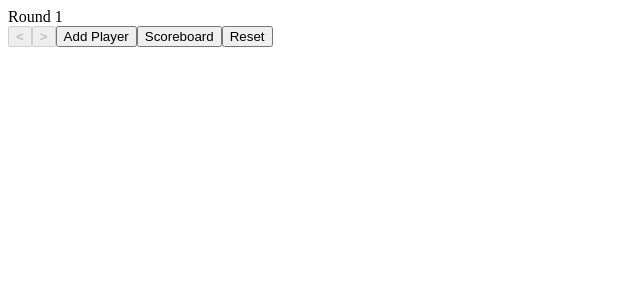
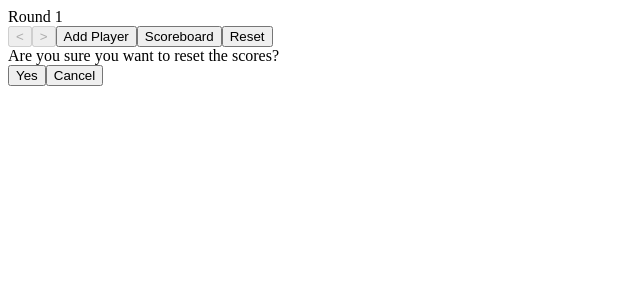
Before and after one commit to raylopez509/flip7, a React (Vite) app: page / in a window 1280 px wide. Both pictures are taken after a click on the button "Reset". Shown: the top 300 px of the page, without its empty margins (0-640 px from the left). Built offline with nearby package versions, Linux system fonts and the light colour scheme.

Commit message:
added confirmModal for resetting and deletings players

```diff
--- a/src/App.jsx
+++ b/src/App.jsx
@@ -2,6 +2,8 @@ import { useEffect, useState } from 'react';
 import './App.css';
 import PlayerRow from './PlayerRow';
 import ScoreboardButton from './ScoreboardButton';
+import ConfirmModal from './ConfirmModal';
+import { createPortal } from 'react-dom';
 
 function App() {
   const createEmptyRound = () => ({
@@ -21,6 +23,7 @@ function App() {
   const [players, setPlayers] = useState(
     savedPlayers ? JSON.parse(savedPlayers) : [],
   );
+  const [showConfirmModal, setConfirmModal] = useState(false);
   useEffect(() => {
     localStorage.setItem('players', JSON.stringify(players));
   }, [players]);
@@ -165,6 +168,8 @@ function App() {
     setPlayers(resetPlayers);
   };
 
+
+
   return (
     <>
       <div>Round {currentRound}</div>
@@ -178,11 +183,23 @@ function App() {
 
       <button onClick={handleAddPlayer}>Add Player</button>
 
-      {/* <button onClick={showScoreBoard}>Show Scores</button> */}
-
       <ScoreboardButton showScoreBoard={showScoreBoard}></ScoreboardButton>
 
-      <button onClick={() => resetScores()}>Reset</button>
+      <button onClick={() => setConfirmModal(true)}>Reset</button>
+      {
+        showConfirmModal && createPortal(
+          <ConfirmModal
+            message="Are you sure you want to reset the scores?"
+            onConfirm={() => {
+              resetScores();
+              setConfirmModal(false);
+              }
+            }
+            onClose={() => setConfirmModal(false)}
+          ></ConfirmModal>,
+          document.body
+        )
+      }
 
       {players.map((player) => (
         <PlayerRow
--- /dev/null
+++ b/src/ConfirmModal.jsx
@@ -0,0 +1,9 @@
+export default function ConfirmModal({ message, onConfirm, onClose }) {
+    return (
+        <div>
+            <div>{message}</div>
+            <button onClick={onConfirm}>Yes</button>
+            <button onClick={onClose}>Cancel</button>
+        </div>
+    )
+}
--- a/src/PlayerRow.jsx
+++ b/src/PlayerRow.jsx
@@ -1,3 +1,6 @@
+import { createPortal } from "react-dom";
+import ConfirmModal from "./ConfirmModal";
+import { useState } from "react";
 export default function PlayerRow({
   player,
   currentRound,
@@ -17,6 +20,7 @@ export default function PlayerRow({
     { key: 'plus10', label: '+10' },
     { key: 'times2', label: 'x2' },
   ];
+  const [showModal, setShowModal] = useState(false);
 
   // const getFinalScore = () => {
   //   let score = 0;
@@ -76,7 +80,20 @@ export default function PlayerRow({
           <span className="box">{label}</span>
         </label>
       ))}
-      <button onClick={() => deletePlayer(player.id)}>Delete</button>
+      <button onClick={() => setShowModal(true)}>Delete</button>
+      {
+        showModal && createPortal(
+          <ConfirmModal
+            message={`Are you sure you want to delete ${player.name}?`}
+            onConfirm={() => {
+              deletePlayer(player.id);
+              setShowModal(false);
+            }}
+            onClose={() => setShowModal(false)}
+          ></ConfirmModal>,
+          document.body
+        )
+      }
       <div>{getRoundScore(player, currentRound)}</div>
     </div>
   );
```
